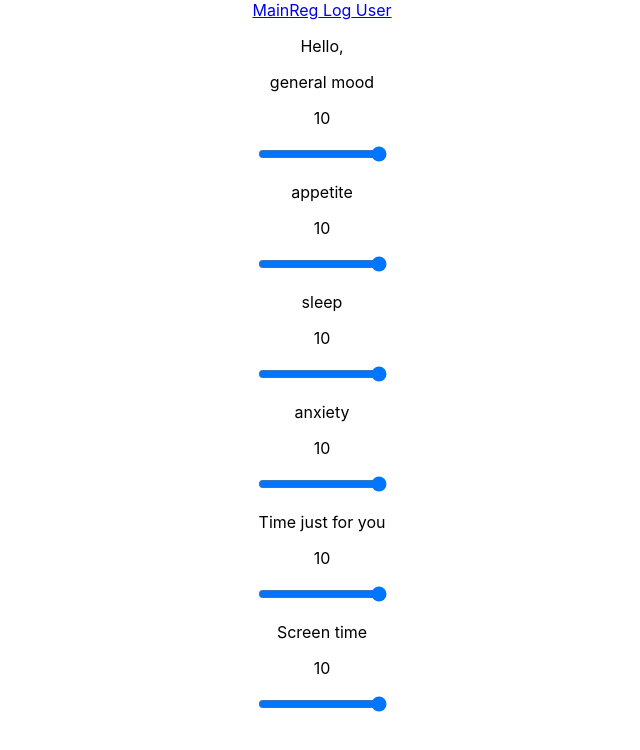
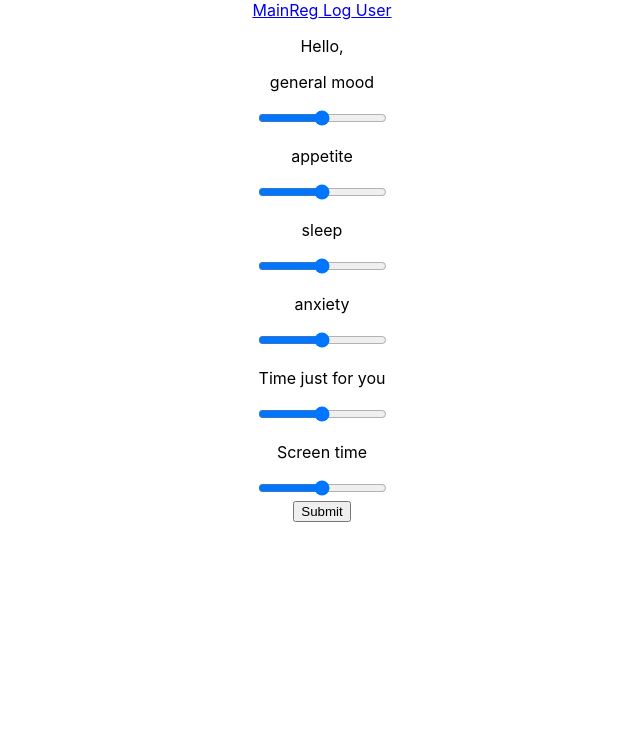
Before and after one commit to kaiuliia/well_being_frontend, a React (Create React App) app: page /login/user in a window 1280 px wide. Shown: the top 750 px of the page, without its empty margins (318-958 px from the left). Built offline with nearby package versions, Linux system fonts and the light colour scheme; the HTML template or start-up script is replaced by a standard one.

Commit message:
upd slidBar

```diff
--- a/src/components/slide_bar.tsx
+++ b/src/components/slide_bar.tsx
@@ -1,14 +1,16 @@
 import React, { useState } from "react";
-
+import { ChangeEvent } from "../types";
 interface Props {
   surway: string;
+  onChange: (value: number) => void;
 }
 export const SliderBar = (props: Props) => {
-  const [sliderValue, setSliderValue] = useState<number>(10);
+  const [sliderValue, setSliderValue] = useState<number>();
 
-  const changeSlider = (event: React.ChangeEvent<HTMLInputElement>) => {
+  const changeSlider = (event: ChangeEvent) => {
     const value = parseInt(event.target.value, 10);
     setSliderValue(value);
+    props.onChange(value);
     // You can also call any additional function here with the updated value
   };
 
--- a/src/components/user_board.tsx
+++ b/src/components/user_board.tsx
@@ -11,32 +11,63 @@ interface User {
 
 interface Surway {
   general_mood: number;
+  appetite: number;
   sleep: number;
-  appetite: number;
   anxiety: number;
   yourself_time: number;
   screen_time: number;
 }
 export function UserBoard(props: Props) {
-  //
-  // const value = useSelector((state) => state.passw.length);
-  // const dispatch = useDispatch();
-  // const changeSlider = (event) => {
-  //     dispatch(sliderChange(event.target.value));
-  // };
+  const [sliderValue, setSliderValue] = useState<number>();
+  const [surway, setSurway] = useState({
+    general_mood: 0,
+    appetite: 0,
+    sleep: 0,
+    anxiety: 0,
+    yourself_time: 0,
+    screen_time: 0,
+  });
   const name = localStorage.getItem("name");
+  const handleSliderChange = (value: number, sliderName: string) => {
+    setSurway((prevSurway) => ({
+      ...prevSurway,
+      [sliderName]: value,
+    }));
+
+    // console.log("Slider value changed:", value);
+    setSliderValue(value);
+  };
+  console.log(sliderValue);
+  console.log(surway);
 
   return (
     <div>
       <p>Hello, {name}</p>
-      <SliderBar surway={"general mood"} />
-
-      <SliderBar surway={"appetite"} />
-      <SliderBar surway={"sleep"} />
-
-      <SliderBar surway={"anxiety"} />
-      <SliderBar surway={"Time just for you"} />
-      <SliderBar surway={"Screen time"} />
+      <SliderBar
+        surway={"general mood"}
+        onChange={(value) => handleSliderChange(value, "general_mood")}
+      />
+      <SliderBar
+        surway={"appetite"}
+        onChange={(value) => handleSliderChange(value, "appetite")}
+      />
+      <SliderBar
+        surway={"sleep"}
+        onChange={(value) => handleSliderChange(value, "sleep")}
+      />
+      <SliderBar
+        surway={"anxiety"}
+        onChange={(value) => handleSliderChange(value, "anxiety")}
+      />
+      <SliderBar
+        surway={"Time just for you"}
+        onChange={(value) => handleSliderChange(value, "yourself_time")}
+      />
+      <SliderBar
+        surway={"Screen time"}
+        onChange={(value) => handleSliderChange(value, "screen_time")}
+      />
+      <button>Submit</button>
     </div>
   );
 
--- /dev/null
+++ b/src/types.ts
@@ -0,0 +1,5 @@
+import React from "react";
+
+export type FormEvent = React.FormEvent<HTMLFormElement>;
+export type MouseEvent = React.MouseEvent<HTMLButtonElement>;
+export type ChangeEvent = React.ChangeEvent<HTMLInputElement>;
```
